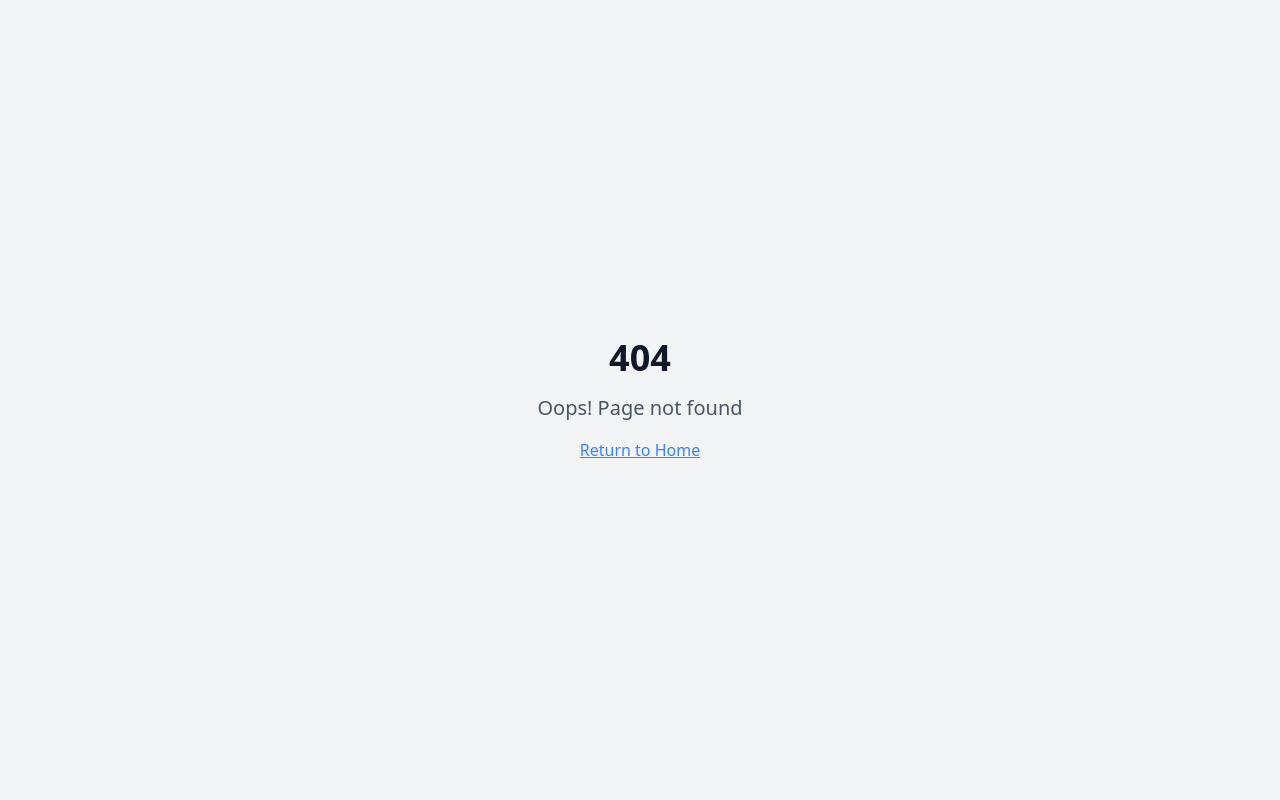
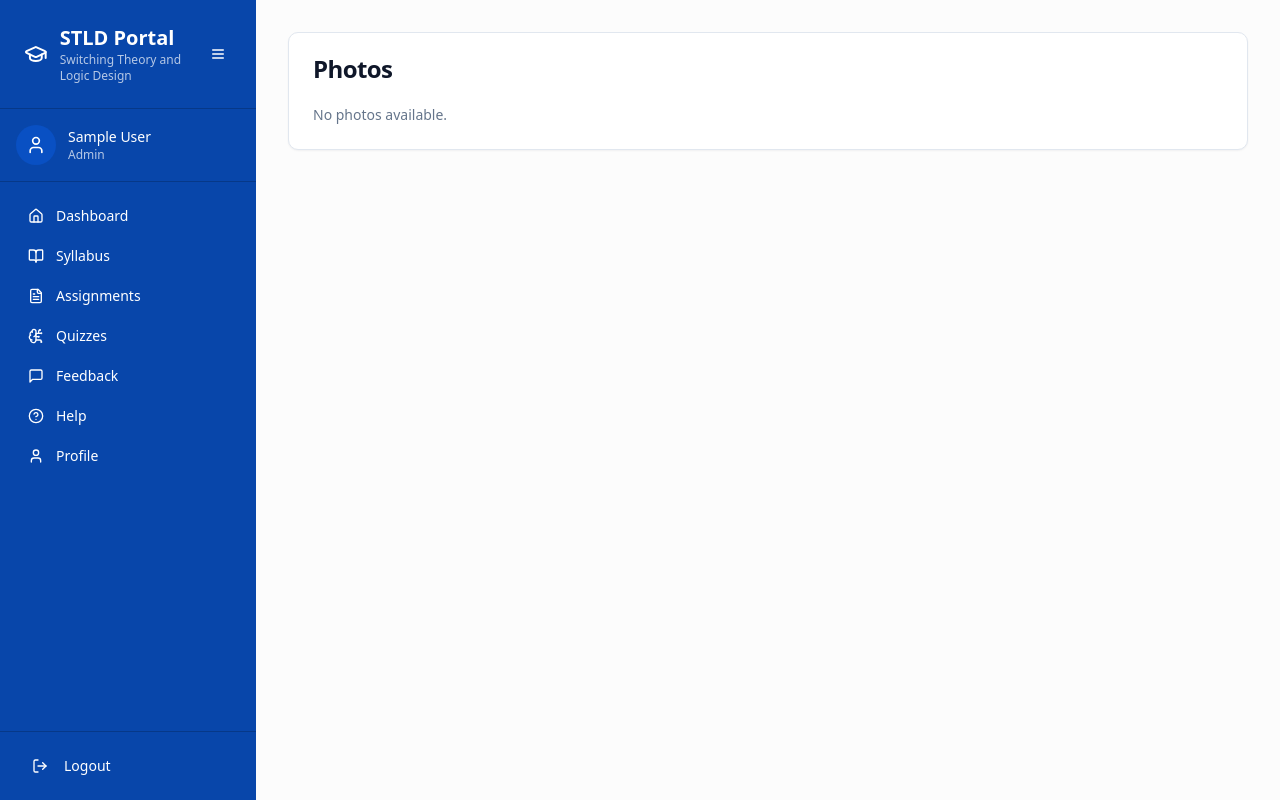
Before and after one commit to KANALAMAHIDHAR/stld-teach-track, a React (Vite) app: page /photos in a window 1280 px wide. Before the commit this address had no page. Built offline with nearby package versions, Linux system fonts and the light colour scheme; sample sign-in values are in the browser's storage.

Commit message:
Add Photos page
cgen-9fa6c8d2d5d4431dbce34e3263317f05

```diff
--- a/src/App.tsx
+++ b/src/App.tsx
@@ -13,6 +13,7 @@ import Quizzes from "./pages/Quizzes";
 import Feedback from "./pages/Feedback";
 import Students from "./pages/Students";
 import Reports from "./pages/Reports";
+import Photos from "./pages/Photos";
 import Profile from "./pages/Profile";
 import NotFound from "./pages/NotFound";
 import Help from "./pages/Help";
@@ -33,6 +34,7 @@ const AppRoutes = () => {
       <Route path="/help" element={<ProtectedRoute><Help /></ProtectedRoute>} />
       <Route path="/students" element={<ProtectedRoute allowedRoles={['teacher']}><Students /></ProtectedRoute>} />
       <Route path="/reports" element={<ProtectedRoute allowedRoles={['teacher']}><Reports /></ProtectedRoute>} />
+      <Route path="/photos" element={<ProtectedRoute><Photos /></ProtectedRoute>} />
       <Route path="/profile" element={<ProtectedRoute allowedRoles={['student']}><Profile /></ProtectedRoute>} />
       <Route path="*" element={<NotFound />} />
     </Routes>
--- /dev/null
+++ b/src/pages/Photos.tsx
@@ -0,0 +1,21 @@
+import { Layout } from '@/components/layout/Layout';
+import { Card, CardContent, CardHeader, CardTitle } from '@/components/ui/card';
+
+export default function Photos() {
+  return (
+    <Layout>
+      <div className="p-8">
+        <Card>
+          <CardHeader>
+            <CardTitle>Photos</CardTitle>
+          </CardHeader>
+          <CardContent>
+            <div className="grid grid-cols-2 sm:grid-cols-3 md:grid-cols-4 gap-4 text-sm text-muted-foreground">
+              <p>No photos available.</p>
+            </div>
+          </CardContent>
+        </Card>
+      </div>
+    </Layout>
+  );
+}
```
